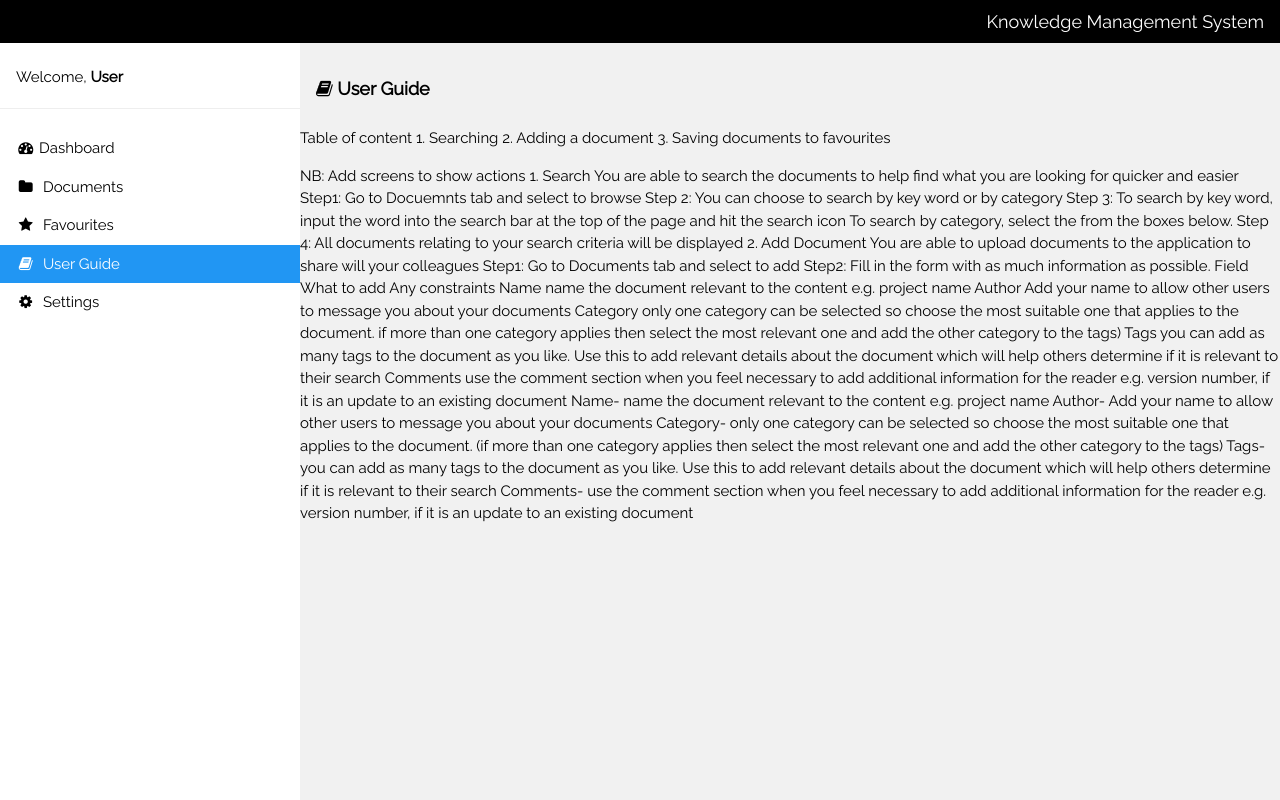
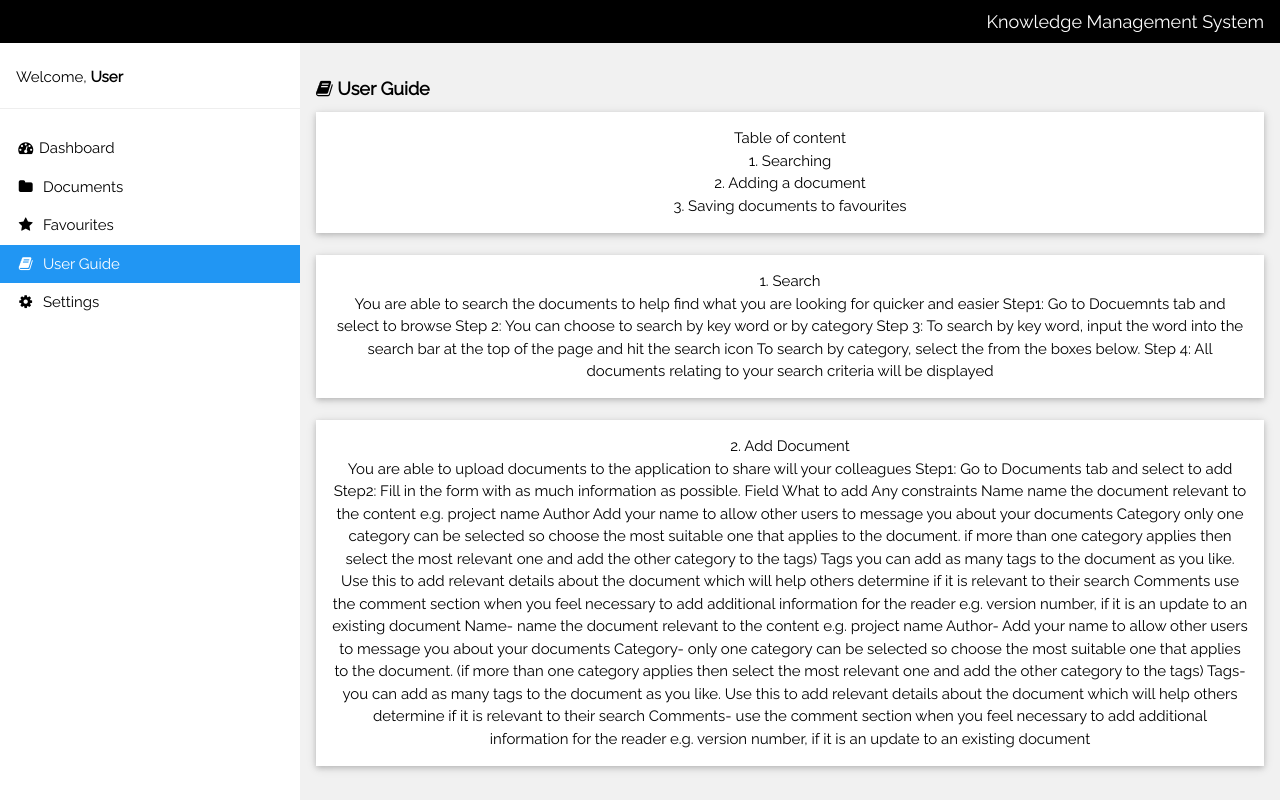
Before and after one commit to Jo-Hastie/jo-hastie.knowledgemanagement.io, a website: page userguide.html in a window 1280 px wide. Drawn offline with nearby package versions, Linux system fonts and the light colour scheme.

Commit message:
adding tiles

```diff
--- a/userguide.html
+++ b/userguide.html
@@ -50,17 +50,25 @@ html,body,h1,h2,h3,h4,h5 {font-family: "Raleway", sans-serif}
     <h5><b><i class="fa fa-book"></i> User Guide </b></h5>
   </header>
 
-  <p>
-  Table of content
-  1.	Searching
-  2.	Adding a document
-  3.	Saving documents to favourites
+  <div class="w3-container">
+
+    <div class="w3-card-2 w3-white" style="width:100%">
+      <div class="w3-container w3-center">
+        <p>Table of content
+          <br>1.	Searching
+          <br>2.	Adding a document
+          <br>3.	Saving documents to favourites
           </p>
-  NB: Add screens to show actions
+      </div>
+    </div>
 
-  1. Search
+    <br>
 
-  You are able to search the documents to help find what you are looking for quicker and easier
+    <div class="w3-card-2 w3-white" style="width:100%">
+      <div class="w3-container w3-center">
+        <p>1. Search
+
+          <br> You are able to search the documents to help find what you are looking for quicker and easier
 
           Step1:
           Go to Docuemnts tab and select to browse
@@ -76,10 +84,16 @@ html,body,h1,h2,h3,h4,h5 {font-family: "Raleway", sans-serif}
           Step 4:
           All documents relating to your search criteria will be displayed
 
+          </p>
+      </div>
+    </div>
 
-  2. Add Document
+<br>
+    <div class="w3-card-2 w3-white" style="width:100%">
+      <div class="w3-container w3-center">
+        <p> 2. Add Document
 
-  You are able to upload documents to the application to share will your colleagues
+  <br> You are able to upload documents to the application to share will your colleagues
 
   Step1:
   Go to Documents tab and select to add
@@ -104,7 +118,9 @@ html,body,h1,h2,h3,h4,h5 {font-family: "Raleway", sans-serif}
   Tags- you can add as many tags to the document as you like. Use this to add relevant details about the document which will help others determine if it is relevant to their search
   Comments- use the comment section when you feel necessary to add additional information for the reader e.g. version number, if it is an update to an existing document
 
-
+</p>
+</div>
+</div>
 
 
   <!-- End page content -->
```
Also changed, not shown: browse.html (+41 -1 lines). Lines whose indentation alone changed are shown as unchanged.
